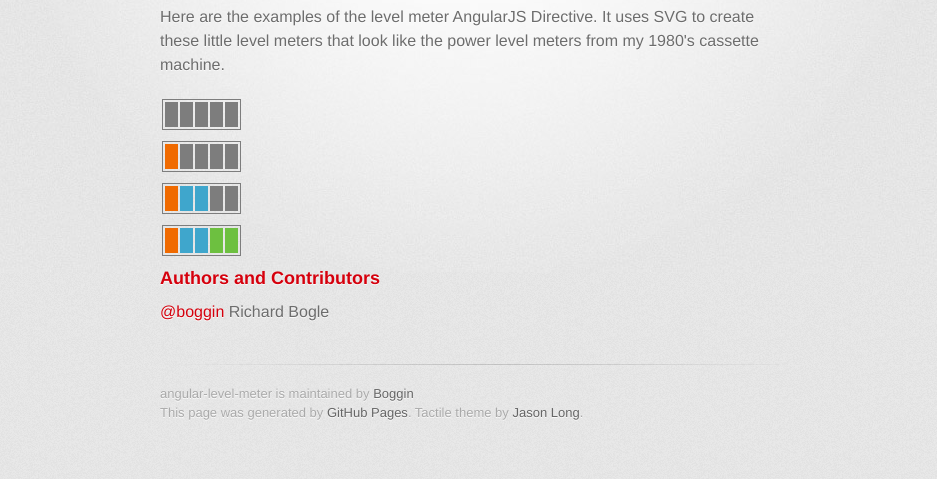
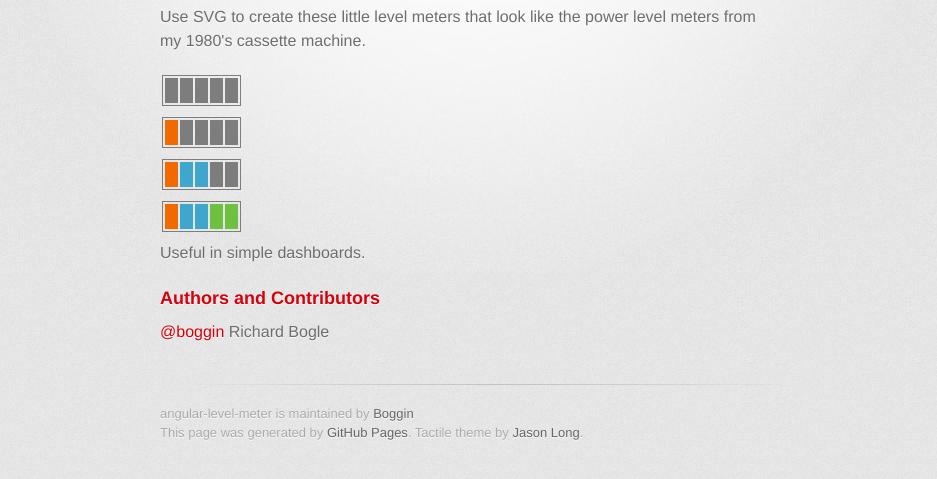
Before and after one commit to Boggin/angular-level-meter, a plain HTML site: page index.html in a window 1280 px wide. Shown: the part 301-780 px from the top of the page, without its empty margins (170-1107 px from the left). Drawn offline with nearby package versions, Linux system fonts and the light colour scheme; a web font is replaced by a local one.

Commit message:
Updated index text.

```diff
--- a/index.html
+++ b/index.html
@@ -26,11 +26,13 @@
         <section id="main_content">
           <h3>
             <a name="angular-level-meter" class="anchor" href="#angular-level-meter"><span class="octicon octicon-link"></span></a>angular-level-meter</h3>
-          <p>Here are the examples of the level meter AngularJS Directive. It uses SVG to create these little level meters that look like the power level meters from my 1980's cassette machine.</p>
+          <p>Use SVG to create these little level meters that look like the power level meters from my 1980's cassette machine.</p>
           <level-meter level="0"></level-meter><br/>
           <level-meter level="1"></level-meter><br/>
           <level-meter level="3"></level-meter><br/>
           <level-meter level="5"></level-meter>
+          <p>Useful in simple dashboards.</p>
+
           <h3>
             <a name="authors-and-contributors" class="anchor" href="#authors-and-contributors"><span class="octicon octicon-link"></span></a>Authors and Contributors</h3>
             <p><a href="https://github.com/boggin" class="user-mention">@boggin</a> Richard Bogle</p>
```
